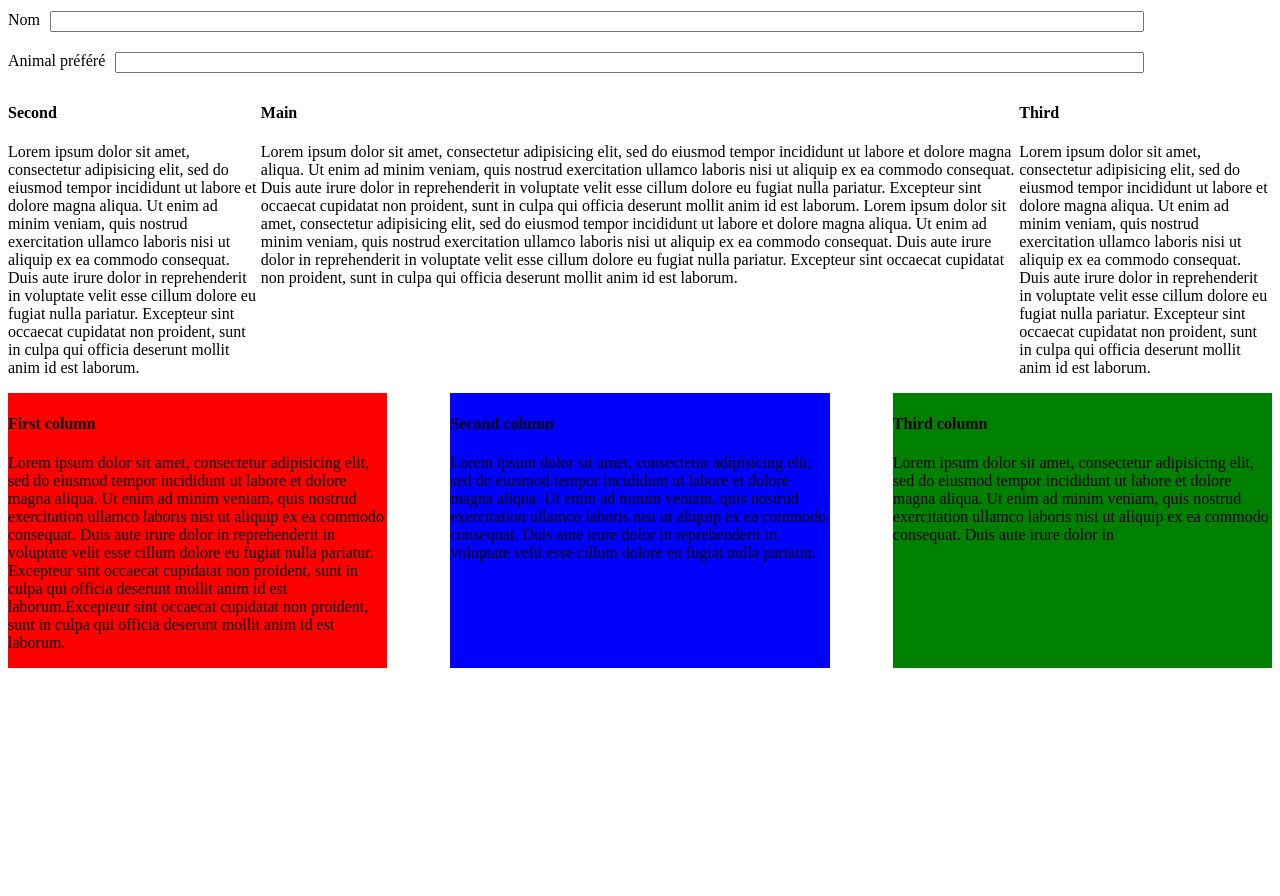
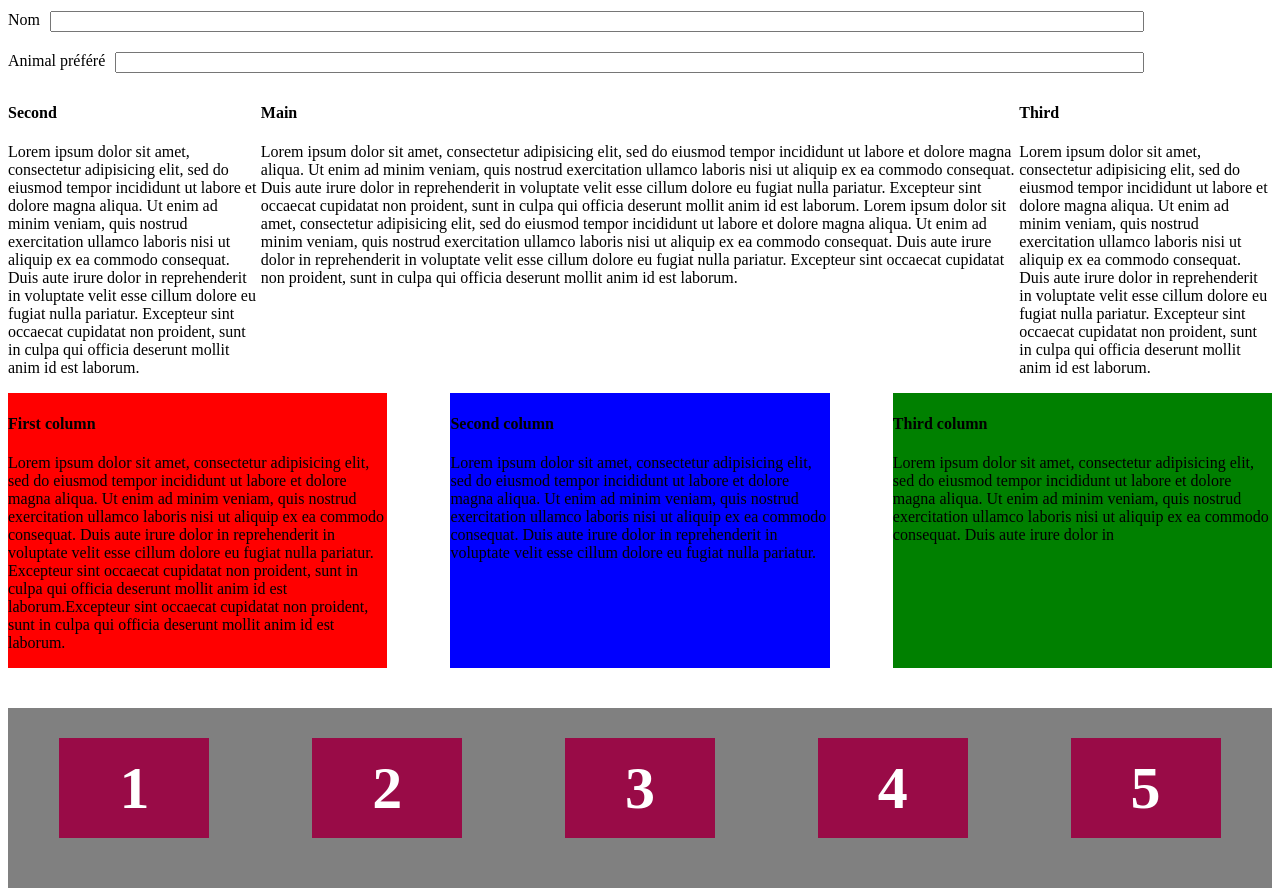
Before and after one commit to dupontbertrand/intro-flexbox, a plain HTML site: page index.html in a window 1280 px wide. Shown: the part 79-975 px from the top of the page. Before the commit the page ends 800 px from the top, so only its background shows below. Drawn offline with Linux system fonts and the light colour scheme.

Commit message:
end example 4 with img

```diff
--- a/index.html
+++ b/index.html
@@ -54,6 +54,29 @@
           justify-content: space-between;
         }
       }
+
+      .container-img {
+        max-width: 1400px;
+        margin: 40px auto 0 auto;
+        background-color: grey;
+        padding: 30px 0;
+        display: flex;
+        align-items: center;
+        justify-content: space-around;
+        flex-wrap: wrap;
+      }
+      .fixed-size {
+        width: 150px;
+        height: 100px;
+        background-color: #990b47;
+        color: #FFF;
+        line-height: 100px;
+        text-align: center;
+        font-weight: bold;
+        font-size: 60px;
+        margin-bottom: 20px;
+
+      }
     </style>
   </head>
     <body>
@@ -102,5 +125,22 @@
         </div>
       </div>
 
+      <div class="container-img">
+        <div class="fixed-size">
+          1
+        </div>
+        <div class="fixed-size">
+          2
+        </div>
+        <div class="fixed-size">
+          3
+        </div>
+        <div class="fixed-size">
+          4
+        </div>
+        <div class="fixed-size">
+          5
+        </div>
+      </div>
     </body>
   </html>
```
